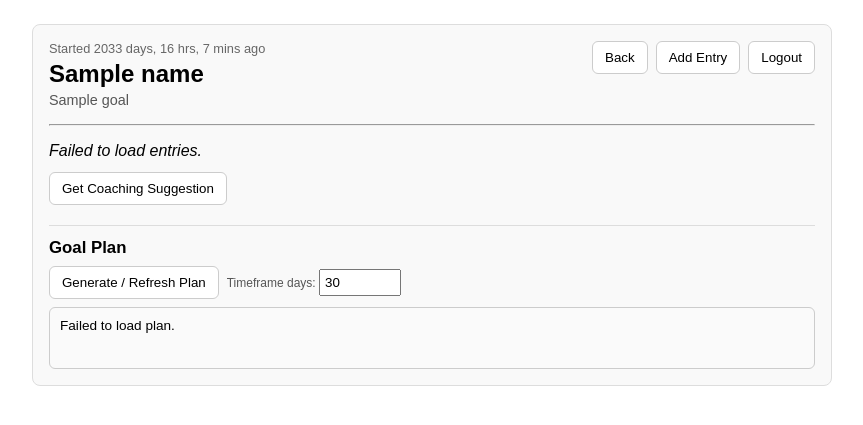
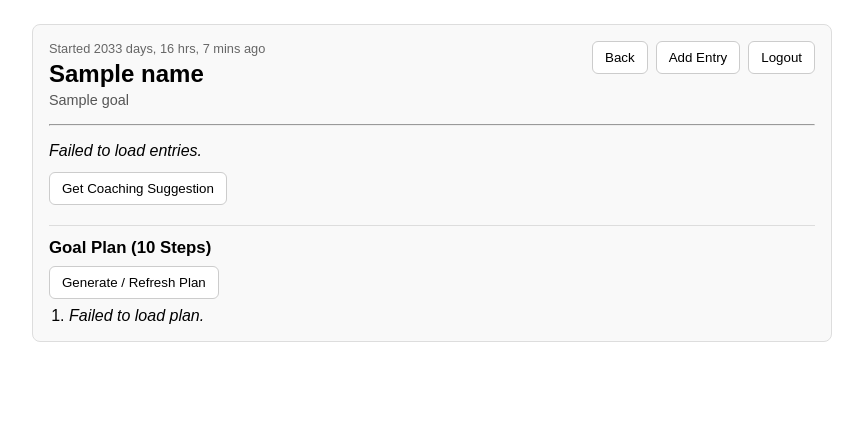
Before and after one commit to manvocao0271/ai-daily-goal-journal, a FastAPI app: template templates/journal.html in a window 1280 px wide. Shown: the part 42-467 px from the top of the page, without its empty margins (208-1071 px from the left). Run offline with FastAPI, Linux system fonts and the light colour scheme; the template is opened without the code that fills it: most values are stand-ins (such as "Sample title", 1, 10 or a date in 2020); some libraries are stand-ins or nearby versions.

Commit message:
ensure 10 step breakdown

```diff
--- a/ai_client.py
+++ b/ai_client.py
@@ -117,59 +117,56 @@
 
 # ---------------- Goal Breakdown (Plan Generation) -----------------
 _PLAN_SYSTEM_PROMPT = (
-    "You are an expert accountability coach. Break a user's goal into a concise, numbered, ordered sequence of actionable steps. "
-    "Return STRICT JSON ONLY with key 'steps' (array). Each step object fields: id (short slug, kebab-case 3-5 words), title (<=60 chars), description (concise actionable detail <=160 chars), expected_outcome (what success looks like, <=120 chars), order (1-based integer), suggested_duration_days (integer 1-14). Do not include markdown or commentary outside JSON."
+    "You are an expert accountability coach. Break a user's goal into EXACTLY 10 clear, ordered, actionable steps. "
+    "Return STRICT JSON ONLY with key 'steps' (array of length 10). Each step object fields: id (kebab-case 3-6 words), title (<=60 chars), description (<=160 chars actionable detail), expected_outcome (<=120 chars), order (1-based integer). "
+    "Do NOT include any status, duration, extraneous keys, commentary, markdown, or explanation outside the JSON."
 )
 
 _plan_json_pattern = re.compile(r"\{[\s\S]*\}")
 
-async def get_goal_breakdown(goal: str, timeframe_days: int | None = None, max_tokens: int = 800) -> List[Dict[str, Any]]:
-    """Return a list of plan steps generated by the model.
-    timeframe_days: optional hint (e.g., 30) to guide granularity.
-    """
+async def get_goal_breakdown(goal: str, max_tokens: int = 900) -> List[Dict[str, Any]]:
+    """Return exactly 10 ordered plan steps for the goal."""
     if not goal.strip():
         return []
-    tf_hint = f" Target timeframe: ~{timeframe_days} days." if timeframe_days else ""
-    user_prompt = f"Goal: {goal.strip()}\n{tf_hint}\nProduce the JSON plan now.".strip()
+    user_prompt = f"Goal: {goal.strip()}\nProduce the JSON now.".strip()
     raw = await _call_groq(user_prompt, max_tokens=max_tokens, system_prompt=_PLAN_SYSTEM_PROMPT)
-    # Attempt to extract JSON
     text = raw.strip()
     match = _plan_json_pattern.search(text)
     if match:
         text = match.group(0)
+    steps: List[Dict[str, Any]] = []
     try:
         data = json.loads(text)
-        steps = data.get("steps") if isinstance(data, dict) else None
-        if not isinstance(steps, list):
-            raise ValueError("'steps' not list")
+        raw_steps = data.get("steps") if isinstance(data, dict) else None
+        if isinstance(raw_steps, list):
+            for idx, step in enumerate(raw_steps, start=1):
+                if not isinstance(step, dict):
+                    continue
+                sid = step.get("id") or step.get("title") or f"step-{idx}"
+                sid = re.sub(r"[^a-z0-9-]", "-", sid.lower()).strip("-")[:48] or f"step-{idx}"
+                steps.append({
+                    "id": sid,
+                    "title": (step.get("title") or sid).strip()[:80],
+                    "description": (step.get("description") or "").strip()[:220],
+                    "expected_outcome": (step.get("expected_outcome") or "").strip()[:160],
+                    "order": int(step.get("order") or idx),
+                })
     except Exception:
-        # Fallback: create a single step summarizing
-        return [{
-            "id": "define-initial-step",
-            "title": "Clarify First Action",
-            "description": "Write one concrete action that moves the goal forward today.",
-            "expected_outcome": "You have a clearly scoped task to execute next.",
-            "order": 1,
-            "suggested_duration_days": 1,
-        }]
-    cleaned: List[Dict[str, Any]] = []
-    seen_ids = set()
-    for idx, step in enumerate(steps, start=1):
-        if not isinstance(step, dict):
-            continue
-        sid = step.get("id") or step.get("title") or f"step-{idx}"
-        sid = re.sub(r"[^a-z0-9-]", "-", sid.lower())[:40] or f"step-{idx}"
-        if sid in seen_ids:
-            sid = f"{sid}-{uuid.uuid4().hex[:4]}"
-        seen_ids.add(sid)
-        cleaned.append({
-            "id": sid,
-            "title": (step.get("title") or sid).strip()[:80],
-            "description": (step.get("description") or "").strip()[:220],
-            "expected_outcome": (step.get("expected_outcome") or "").strip()[:160],
-            "order": int(step.get("order") or idx),
-            "suggested_duration_days": int(step.get("suggested_duration_days") or 1),
+        steps = []
+    # Normalize to exactly 10
+    steps.sort(key=lambda s: s.get("order", 0))
+    if len(steps) > 10:
+        steps = steps[:10]
+    while len(steps) < 10:
+        n = len(steps) + 1
+        steps.append({
+            "id": f"step-{n}",
+            "title": f"Define Step {n}",
+            "description": "Clarify a concrete action that advances the goal.",
+            "expected_outcome": "Specific progress toward the goal.",
+            "order": n,
         })
-    # Sort by order numeric
-    cleaned.sort(key=lambda s: s.get("order", 0))
-    return cleaned
+    # Re-number order to 1..10
+    for i, s in enumerate(steps, start=1):
+        s["order"] = i
+    return steps
--- a/main.py
+++ b/main.py
@@ -342,7 +342,6 @@
     if not user_id:
         raise HTTPException(status_code=401, detail="Not authenticated")
     journal_id = payload.get("journal_id")
-    timeframe_days = payload.get("timeframe_days")
     if not journal_id:
         raise HTTPException(status_code=400, detail="journal_id required")
     try:
@@ -353,14 +352,13 @@
     if not journal:
         raise HTTPException(status_code=404, detail="Journal not found")
     goal = journal.get("goal") or ""
-    steps = await get_goal_breakdown(goal, timeframe_days=timeframe_days)
-    # Upsert plan
+    steps = await get_goal_breakdown(goal)
     await plan_collection.update_one(
         {"journal_id": journal_id, "user_id": user_id},
         {"$set": {"steps": steps, "updated_at": datetime.utcnow().isoformat()+"Z", "goal_snapshot": goal}},
         upsert=True,
     )
-    return {"steps": steps, "from_cache": False}
+    return {"steps": steps}
 
 @app.get("/api/coach/plan/{journal_id}")
 async def coach_get_plan(journal_id: str, request: Request):
@@ -372,20 +370,3 @@
         return {"steps": []}
     doc["_id"] = str(doc["_id"])
     return {"steps": doc.get("steps", [])}
-
-@app.post("/api/coach/plan/{journal_id}/progress")
-async def coach_update_progress(journal_id: str, payload: dict = Body(...), request: Request = None):
-    user_id = request.cookies.get("user_id") if request else None
-    if not user_id:
-        raise HTTPException(status_code=401, detail="Not authenticated")
-    step_id = payload.get("step_id")
-    status_val = payload.get("status", "done")  # done / in_progress / skipped
-    if not step_id:
-        raise HTTPException(status_code=400, detail="step_id required")
-    result = await plan_collection.update_one(
-        {"journal_id": journal_id, "user_id": user_id, "steps.id": step_id},
-        {"$set": {"steps.$.status": status_val, "steps.$.status_updated_at": datetime.utcnow().isoformat()+"Z"}}
-    )
-    if result.matched_count == 0:
-        raise HTTPException(status_code=404, detail="Step not found")
-    return {"msg": "Status updated"}
--- a/templates/journal.html
+++ b/templates/journal.html
@@ -30,12 +30,13 @@
   </div>
   <div id="coach-suggestion" style="display:none;margin-top:12px;padding:12px;border:1px solid #cce;border-radius:6px;background:#f3f8ff;white-space:pre-wrap;font-size:0.9em;"></div>
   <div style="margin-top:20px;border-top:1px solid #ddd;padding-top:12px;">
-    <h3 style="margin:0 0 8px;font-size:1.05em;">Goal Plan</h3>
+    <h3 style="margin:0 0 8px;font-size:1.05em;">Goal Plan (10 Steps)</h3>
     <div id="plan-controls" style="margin-bottom:8px;display:flex;gap:8px;flex-wrap:wrap;align-items:center;">
       <button class="btn" id="generate-plan-btn">Generate / Refresh Plan</button>
-      <label style="font-size:0.75em;color:#555;">Timeframe days: <input id="plan-timeframe" type="number" min="7" max="180" value="30" style="width:70px;padding:4px;"/></label>
     </div>
-    <div id="plan-steps" style="border:1px solid #ccc;border-radius:6px;background:#fafafa;padding:10px;min-height:40px;font-size:0.85em;"></div>
+    <ol id="plan-steps" style="padding-left:20px;margin:0;display:block;list-style:decimal;">
+      <!-- steps inserted here -->
+    </ol>
   </div>
 </div>
 <!-- Edit Entry Modal -->
@@ -250,52 +251,23 @@
     };
   }
   async function loadPlan(){
-    const box = document.getElementById('plan-steps');
+    const list = document.getElementById('plan-steps');
     const res = await fetch(`/api/coach/plan/${JOURNAL_ID}`);
-    if(!res.ok){ box.textContent='Failed to load plan.'; return; }
+    if(!res.ok){ list.innerHTML='<li><em>Failed to load plan.</em></li>'; return; }
     const data = await res.json();
     renderPlan(data.steps||[]);
   }
   function renderPlan(steps){
-    const box = document.getElementById('plan-steps');
-    if(!steps.length){ box.innerHTML = '<em>No plan yet. Generate one.</em>'; return; }
-    box.innerHTML = steps.map(st=>planStepHTML(st)).join('');
-  }
-  function planStepHTML(st){
-    const status = st.status||'pending';
-    const badgeColor = status==='done'? '#2e7d32': status==='in_progress'? '#1565c0' : status==='skipped' ? '#8d6e63' : '#555';
-    return `<div class="plan-step" data-step-id="${st.id}" style="border:1px solid #ddd;border-radius:6px;padding:8px;margin-bottom:6px;background:#fff;">
-      <div style="display:flex;justify-content:space-between;gap:12px;align-items:center;">
-        <div style="flex:1 1 auto;">
-          <strong>${escapeHtml(st.order + '. ' + st.title)}</strong>
-          <div style="margin-top:4px;color:#444;white-space:pre-wrap;">${escapeHtml(st.description)}</div>
-          ${st.expected_outcome? `<div style='margin-top:4px;font-size:0.75em;color:#666;'>Outcome: ${escapeHtml(st.expected_outcome)}</div>`:''}
-          <div style="margin-top:4px;font-size:0.7em;color:#555;">Est. ${st.suggested_duration_days||1} day(s)</div>
-        </div>
-        <div style="display:flex;flex-direction:column;gap:4px;align-items:flex-end;min-width:120px;">
-          <span style="background:${badgeColor};color:#fff;padding:2px 6px;border-radius:12px;font-size:0.65em;text-transform:uppercase;">${status}</span>
-          <select class="step-status" style="font-size:0.65em;padding:4px;">
-            <option value="pending" ${status==='pending'?'selected':''}>pending</option>
-            <option value="in_progress" ${status==='in_progress'?'selected':''}>in_progress</option>
-            <option value="done" ${status==='done'?'selected':''}>done</option>
-            <option value="skipped" ${status==='skipped'?'selected':''}>skipped</option>
-          </select>
-          <button class="btn" style="font-size:0.65em;padding:4px 6px;" onclick="updateStepStatus('${st.id}', this.parentElement.querySelector('.step-status').value)">Update</button>
-        </div>
-      </div>
-    </div>`;
+    const list = document.getElementById('plan-steps');
+    if(!steps.length){ list.innerHTML = '<li><em>No plan yet. Generate one.</em></li>'; return; }
+    list.innerHTML = steps.map(st=>`<li style='margin-bottom:8px;'><strong>${escapeHtml(st.title)}</strong><br><span style='color:#444;'>${escapeHtml(st.description)}</span>${st.expected_outcome?`<div style='font-size:0.7em;color:#666;margin-top:2px;'>Outcome: ${escapeHtml(st.expected_outcome)}</div>`:''}</li>`).join('');
   }
   function escapeHtml(s){return (s||'').replace(/[&<>"']/g,c=>({"&":"&amp;","<":"&lt;",">":"&gt;","\"":"&quot;","'":"&#39;"}[c]));}
-  async function updateStepStatus(stepId, status){
-    await fetch(`/api/coach/plan/${JOURNAL_ID}/progress`, {method:'POST', headers:{'Content-Type':'application/json'}, body: JSON.stringify({ step_id: stepId, status })});
-    loadPlan();
-  }
   document.getElementById('generate-plan-btn').onclick = async ()=>{
     const btn = document.getElementById('generate-plan-btn');
-    const timeframe = parseInt(document.getElementById('plan-timeframe').value||'30',10);
     btn.disabled=true; btn.textContent='Generating...';
     try {
-      const res = await fetch('/api/coach/breakdown',{method:'POST', headers:{'Content-Type':'application/json'}, body: JSON.stringify({ journal_id: JOURNAL_ID, timeframe_days: timeframe })});
+      const res = await fetch('/api/coach/breakdown',{method:'POST', headers:{'Content-Type':'application/json'}, body: JSON.stringify({ journal_id: JOURNAL_ID })});
       if(res.ok){ const data = await res.json(); renderPlan(data.steps||[]); }
       else { const txt = await res.text(); alert('Failed to generate plan\n'+txt.slice(0,300)); }
     } catch(e){ alert('Network error: '+e); }
```
